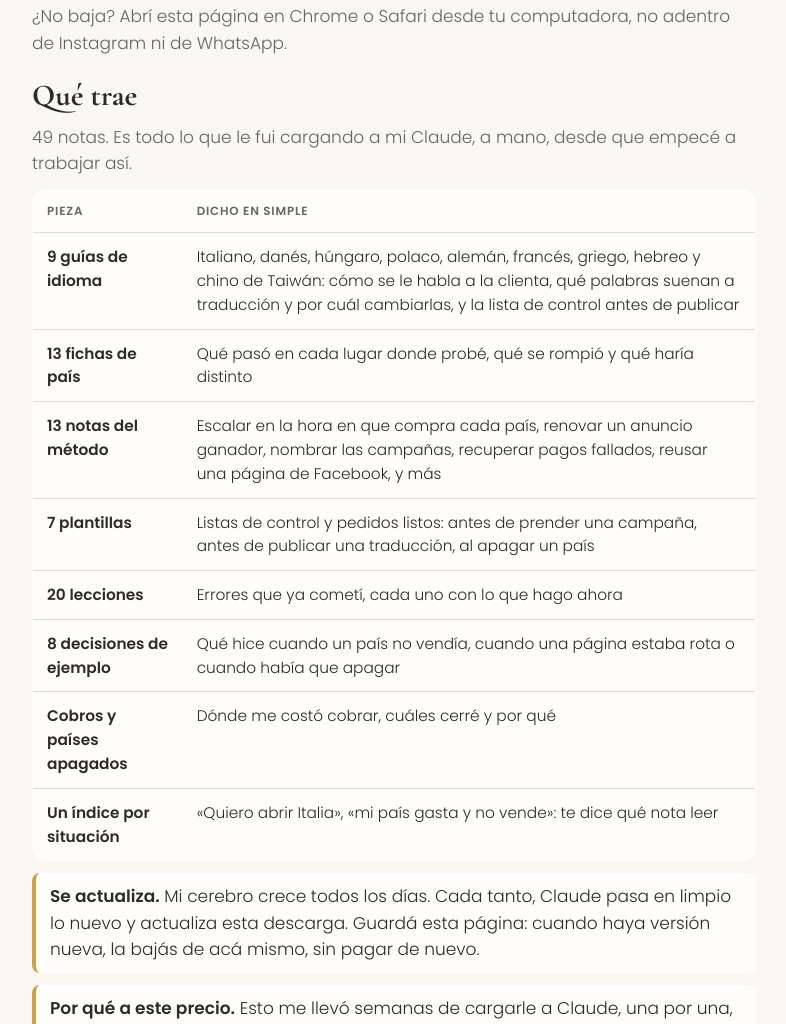
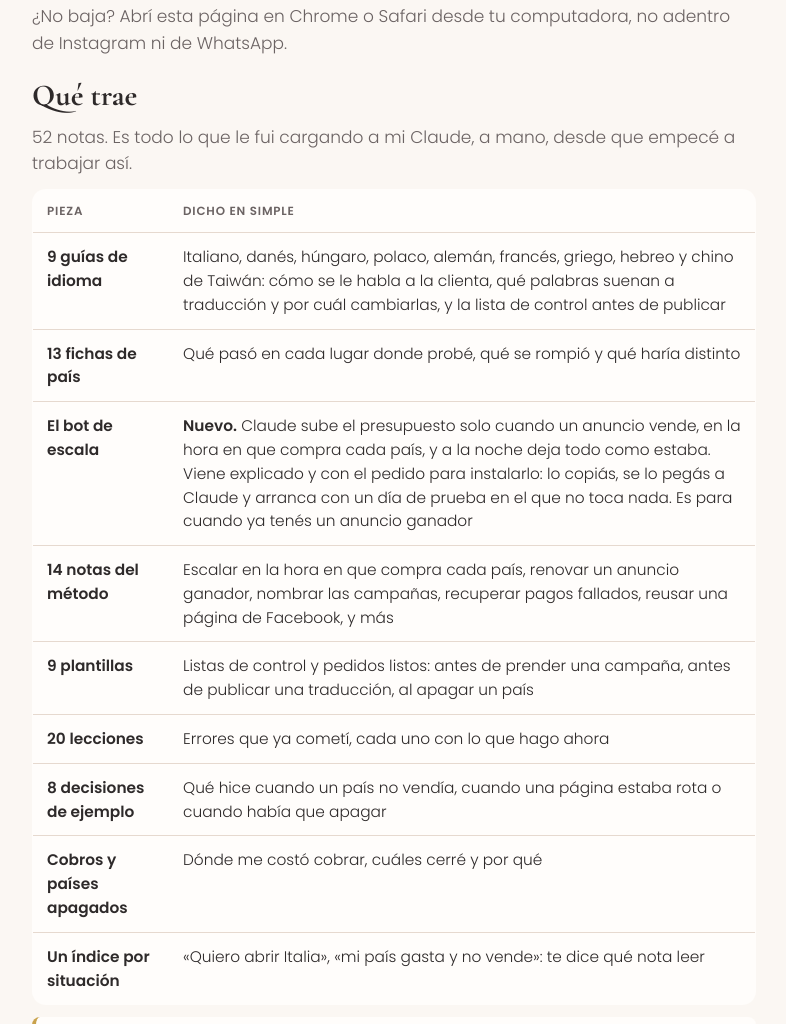
Before and after one commit to rominacasania-beep/guia, a plain HTML site: page cerebro-cargado-k7m2/index.html in a window 1280 px wide. Shown: the part 736-1760 px from the top of the page, without its empty margins (246-1032 px from the left). Drawn offline with nearby package versions, Linux system fonts and the light colour scheme.

Commit message:
Mi cerebro, ya cargado: suma el bot de escala y como instalarlo
Co-Authored-By: Claude Fable 5.2 <noreply@anthropic.com>

```diff
--- a/cerebro-cargado-k7m2/index.html
+++ b/cerebro-cargado-k7m2/index.html
@@ -20,12 +20,13 @@ section{display:flex;flex-direction:column;gap:12px}.n{display:inline-grid;place
 <p class="pide"><b>La frase para Claude:</b><br>«Tengo en Descargas el zip cerebro-cargado.zip. Descomprimilo, abrí INSTALAR.md y seguilo. No pises nada de mi cerebro. Al terminar, mostrame qué sumaste.»</p>
 <p class="sub">¿No baja? Abrí esta página en Chrome o Safari desde tu computadora, no adentro de Instagram ni de WhatsApp.</p></section>
 <section><h2>Qué trae</h2>
-<p class="sub">49 notas. Es todo lo que le fui cargando a mi Claude, a mano, desde que empecé a trabajar así.</p>
+<p class="sub">52 notas. Es todo lo que le fui cargando a mi Claude, a mano, desde que empecé a trabajar así.</p>
 <table><tr><th>Pieza</th><th>Dicho en simple</th></tr>
 <tr><td>9 guías de idioma</td><td>Italiano, danés, húngaro, polaco, alemán, francés, griego, hebreo y chino de Taiwán: cómo se le habla a la clienta, qué palabras suenan a traducción y por cuál cambiarlas, y la lista de control antes de publicar</td></tr>
 <tr><td>13 fichas de país</td><td>Qué pasó en cada lugar donde probé, qué se rompió y qué haría distinto</td></tr>
-<tr><td>13 notas del método</td><td>Escalar en la hora en que compra cada país, renovar un anuncio ganador, nombrar las campañas, recuperar pagos fallados, reusar una página de Facebook, y más</td></tr>
-<tr><td>7 plantillas</td><td>Listas de control y pedidos listos: antes de prender una campaña, antes de publicar una traducción, al apagar un país</td></tr>
+<tr><td>El bot de escala</td><td><b>Nuevo.</b> Claude sube el presupuesto solo cuando un anuncio vende, en la hora en que compra cada país, y a la noche deja todo como estaba. Viene explicado y con el pedido para instalarlo: lo copiás, se lo pegás a Claude y arranca con un día de prueba en el que no toca nada. Es para cuando ya tenés un anuncio ganador</td></tr>
+<tr><td>14 notas del método</td><td>Escalar en la hora en que compra cada país, renovar un anuncio ganador, nombrar las campañas, recuperar pagos fallados, reusar una página de Facebook, y más</td></tr>
+<tr><td>9 plantillas</td><td>Listas de control y pedidos listos: antes de prender una campaña, antes de publicar una traducción, al apagar un país</td></tr>
 <tr><td>20 lecciones</td><td>Errores que ya cometí, cada uno con lo que hago ahora</td></tr>
 <tr><td>8 decisiones de ejemplo</td><td>Qué hice cuando un país no vendía, cuando una página estaba rota o cuando había que apagar</td></tr>
 <tr><td>Cobros y países apagados</td><td>Dónde me costó cobrar, cuáles cerré y por qué</td></tr>
@@ -36,6 +37,7 @@ section{display:flex;flex-direction:column;gap:12px}.n{display:inline-grid;place
 <table><tr><th>Le decís a Claude</th><th>Qué hace</th></tr>
 <tr><td>«Quiero abrir Italia»</td><td>Lee la ficha de Italia y te avisa cómo hablarle a esa clienta y qué se me rompió a mí</td></tr>
 <tr><td>«¿Qué aprendió Romi sobre cobros?»</td><td>Te lo resume y te dice qué comprobar en tu tienda</td></tr>
+<tr><td>«Quiero instalar el bot de escala»</td><td>Te abre el pedido, revisa si ya tenés un ganador y lo instala en modo prueba</td></tr>
 <tr><td>«Mi país gasta y no vende»</td><td>Busca la decisión de ejemplo más parecida y te propone qué hacer</td></tr></table>
 <p class="nota">Es mi experiencia, no una regla universal. No trae números de mi negocio ni nombres de mis productos: no hacen falta para que te sirva.</p></section>
 </div></body></html>
```
Also changed, not shown: 1 other file.
